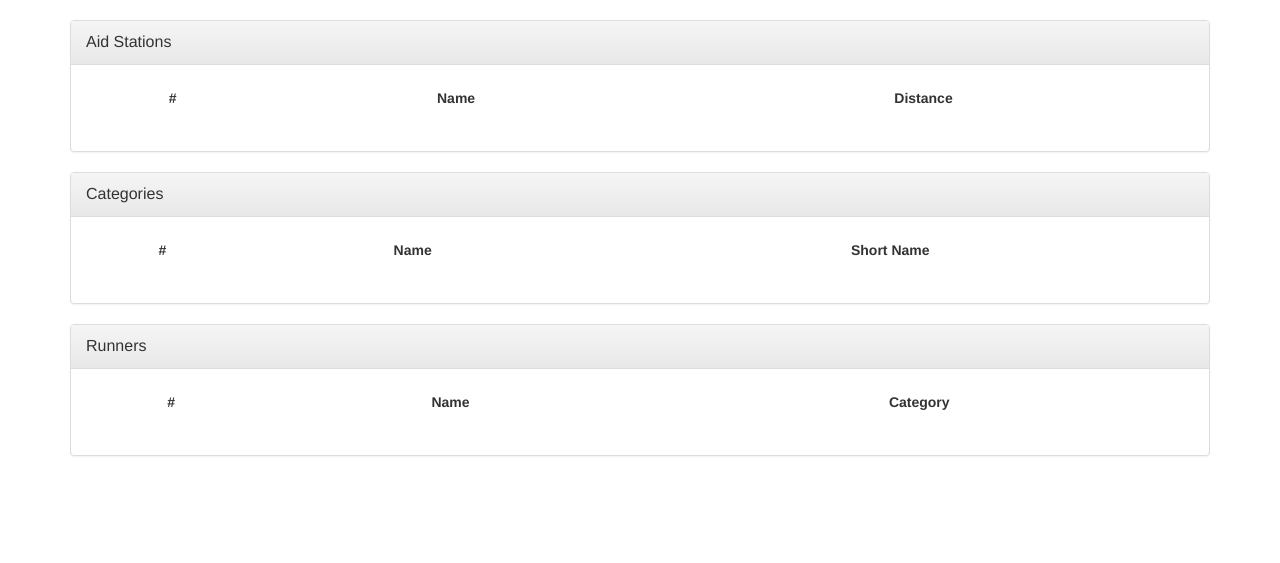
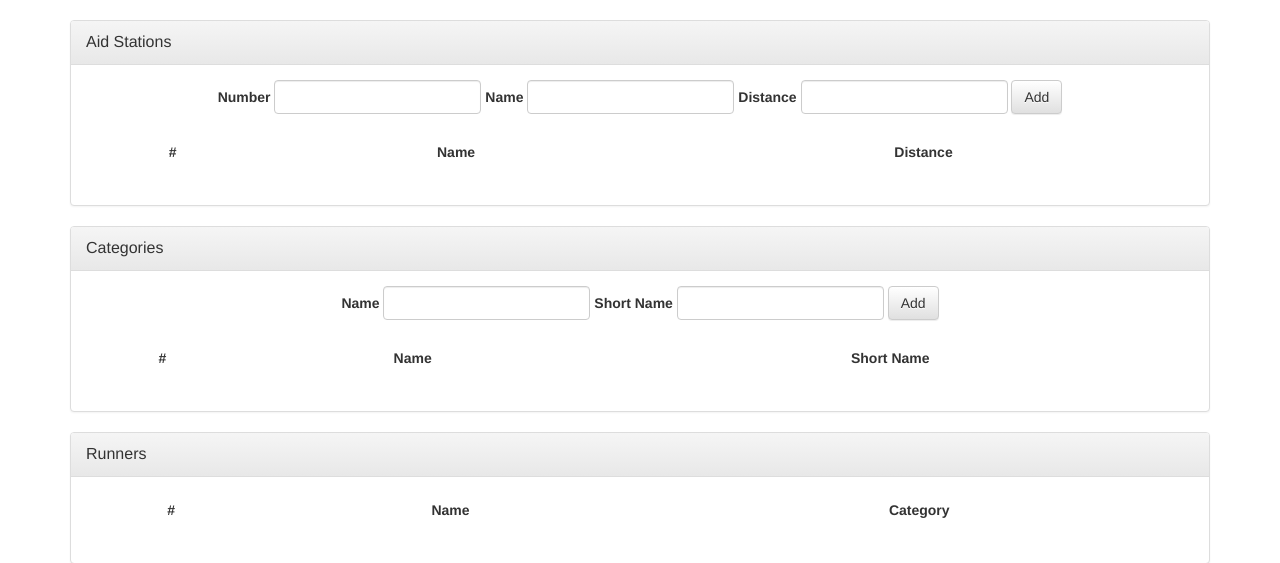
Before and after one commit to lz1irq/persenk-ultra, a web app: page /admin/ in a window 1280 px wide. Shown: the part 51-614 px from the top of the page. Run offline with its HTML, style and script files only (its server is not run), Linux system fonts and the light colour scheme; data that the repository does not hold is empty.

Commit message:
Adding AidStations and Categories

```diff
--- a/WebContent/admin/index.html
+++ b/WebContent/admin/index.html
@@ -41,7 +41,7 @@
 			</div>
 			<div id="navbar" class="navbar-collapse collapse">
 				<ul class="nav navbar-nav">
-					<li><a href="admin/">Administrator</a></li>
+					<li><a href="">Administrator</a></li>
 				</ul>
 			</div>
 			<!--/.nav-collapse -->
@@ -55,6 +55,27 @@
 				<div class="panel-title">Aid Stations</div>
 			</div>
 			<div class="panel-body">
+
+				<form align="center" role="form" class="form-inline">
+
+					<div class="form-group">
+						<label for="stationNumberField" class="control-label">Number</label> <input id="stationNumberField" class="form-control" type="text"><br>
+					</div>
+
+					<div class="form-group">
+						<label for="stationNameField" class="control-label">Name</label> <input id="stationNameField" class="form-control" type="text"><br>
+					</div>
+
+					<div class="form-group">
+						<label for="stationDistanceField" class="control-label">Distance</label> <input id="stationDistanceField" class="form-control"
+							type="text"><br>
+					</div>
+
+					<button class="btn btn-default" id="createStationButton">Add</button>
+				</form>
+
+				<br />
+
 				<table class="table table-striped" id="stationsTable">
 					<thead>
 						<tr>
@@ -76,7 +97,22 @@
 			<div class="panel-heading">
 				<div class="panel-title">Categories</div>
 			</div>
+
 			<div class="panel-body">
+				<form align="center" role="form" class="form-inline">
+
+					<div class="form-group">
+						<label for="categoryNameField" class="control-label">Name</label> <input id="categoryNameField" class="form-control" type="text"><br>
+					</div>
+
+					<div class="form-group">
+						<label for="categoryShortNameField" class="control-label">Short Name</label> <input id="categoryShortNameField" class="form-control" type="text"><br>
+					</div>
+
+					<button class="btn btn-default" id="createCategoryButton">Add</button>
+				</form>
+				<br />
+
 				<table class="table table-striped" id="categoriesTable">
 					<thead>
 						<tr>
--- a/WebContent/scripts/admin.js
+++ b/WebContent/scripts/admin.js
@@ -69,6 +69,46 @@ $(document).ready(function() {
 		})
 	}
 
+	$('#createStationButton').on('click', function(event) {
+
+		event.preventDefault(); // stop the page from reloading
+
+		var stationNumber = $('#stationNumberField').val();
+		var stationName = $('#stationNameField').val();
+		var stationDistance = $('#stationDistanceField').val();
+
+		if (stationNumber != '' && stationName != '' && stationDistance != '') {
+			var newAidStation = {
+				number : stationNumber,
+				name : stationName,
+				distance : stationDistance
+			}
+			api.aidStations.createAidStation(newAidStation, function(data) {
+				console.log(data);
+			})
+		}
+	});
+
+	$('#createCategoryButton').on('click', function(event) {
+		event.preventDefault(); // stop the page from reloading
+
+		var categoryName = $('#categoryNameField').val();
+		var categoryShortName = $('#categoryShortNameField').val();
+
+		console.log(categoryShortName);
+		console.log(categoryName);
+
+		if (categoryName != '' && categoryShortName != '') {
+			var newCategory = {
+				name : categoryName,
+				shortName : categoryShortName
+			}
+			api.Categories.createCategory(newCategory, function(data) {
+				console.log(data);
+			})
+		}
+	});
+
 	api.aidStations.getAidStations(listAidStations);
 	api.Categories.getCategories(listCategories);
 	api.Runners.getRunners(listRunners);
```
Also changed, not shown: WebContent/scripts/api.js (+35 -0 lines).
